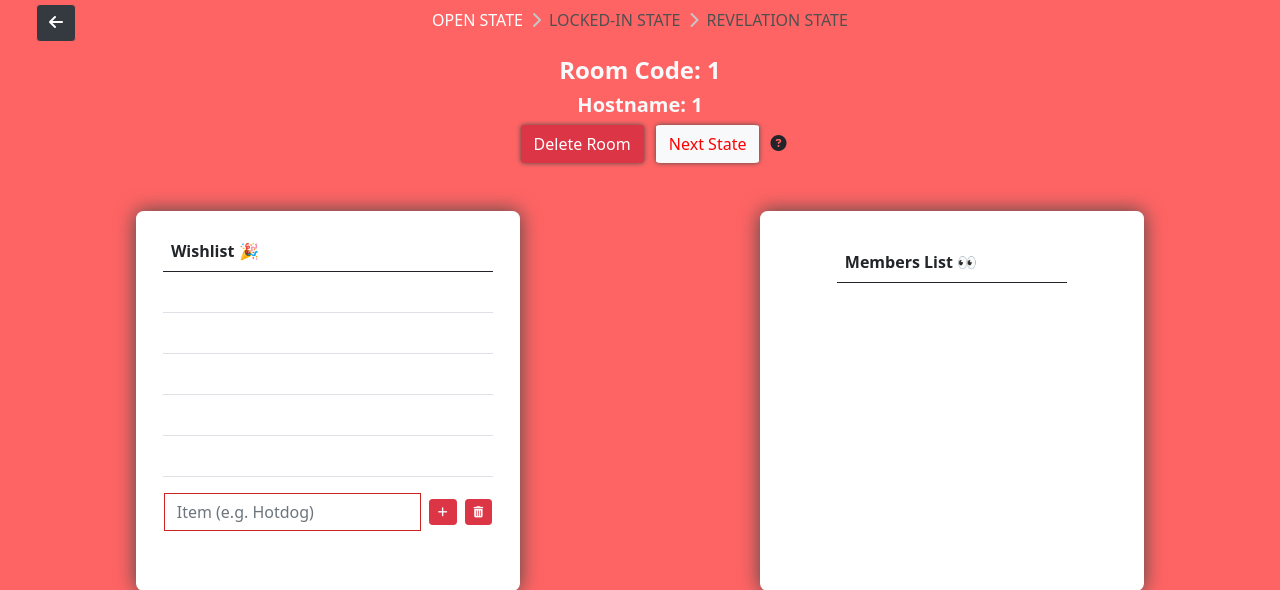
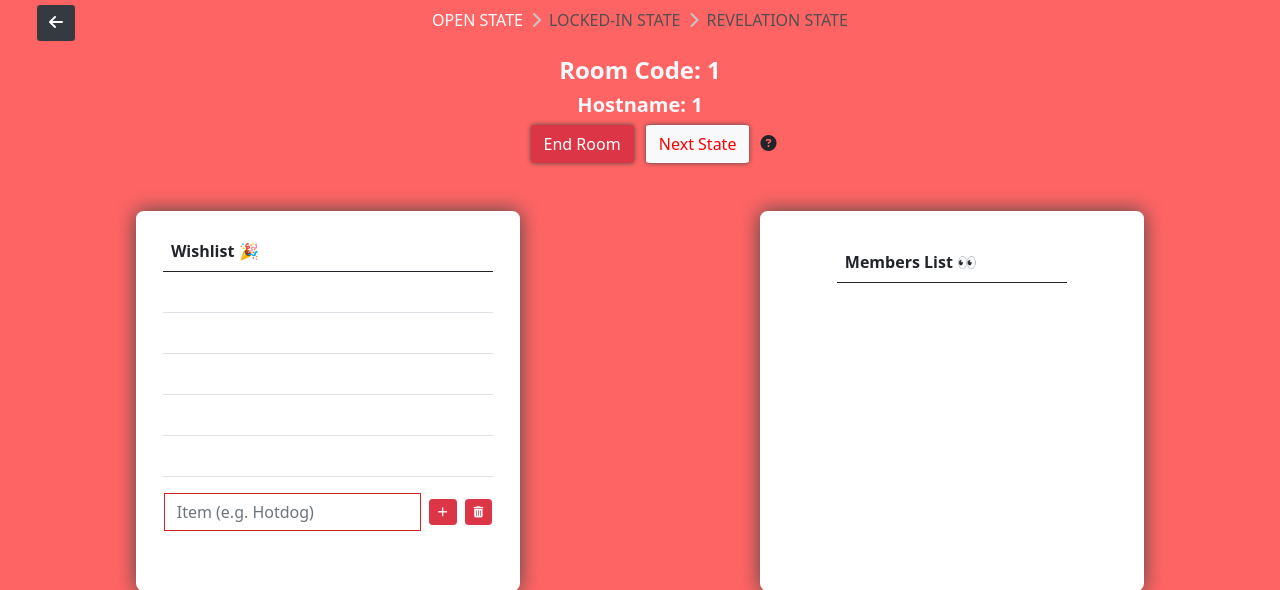
Before and after one commit to vjloable/secretsanta, a PHP site: page /join_1.php in a window 1280 px wide. Shown: the part 56-646 px from the top of the page. Run offline with PHP 8.4, Linux system fonts and the light colour scheme; the visitor is signed in with stand-in values (Sample User, id 1); data comes from the database, SQL or seed files in the repository; lists and menus that the app fills with data are empty; some libraries are stand-ins or nearby versions.

Commit message:
refactor: delete room → end room

```diff
--- a/join_1.php
+++ b/join_1.php
@@ -157,7 +157,7 @@ include "scripts\session_control.inc";
         if ($_SESSION["user_id"] == $_SESSION["host_id"]) {
             echo '<div class="d-flex justify-content-center">
                       <div>
-                          <button type="button" id="delete_room" class="btn btn-danger button-glow mr-1">Delete Room</button>
+                          <button type="button" id="delete_room" class="btn btn-danger button-glow mr-1">End Room</button>
                           <button type="button" id="next_state" class="btn btn-light  button-glow ml-1" style="color:red;">Next State</button>
                       </div>
                       <div style="position: relative;">
--- a/join_2.php
+++ b/join_2.php
@@ -145,7 +145,7 @@ include "scripts\session_control.inc";
             ?>
         </h5>
         <div class="d-grid gap-2 text-center">
-            <button type="button" name="" id="delete_room" class="btn btn-danger button-glow mr-1">Delete Room</button>
+            <button type="button" name="" id="delete_room" class="btn btn-danger button-glow mr-1">End Room</button>
             <button type="button" name="" id="next_state" class="btn btn-light button-glow ml-1" style="color:red;">Next State</button>
         </div>
         <div class="text-center mt-3">
```
